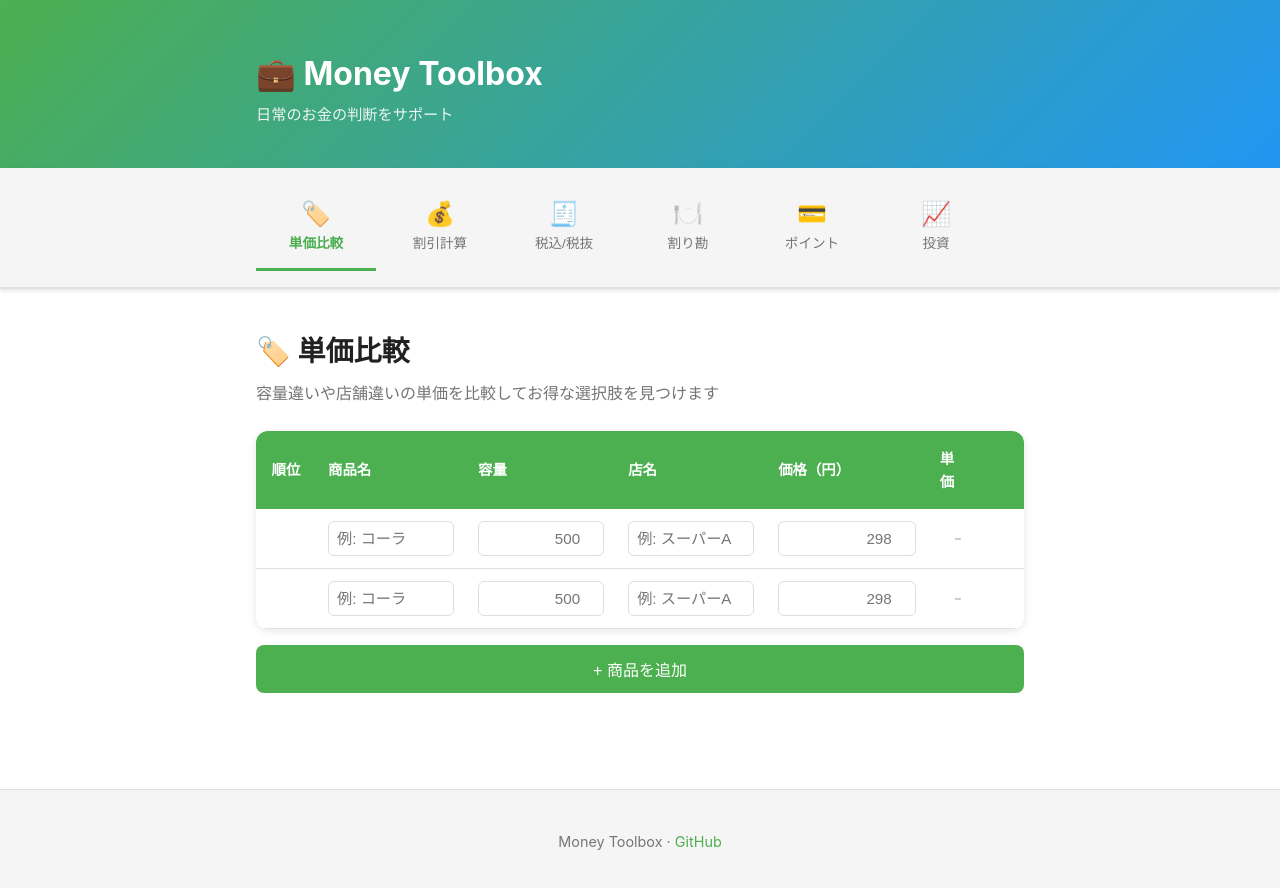
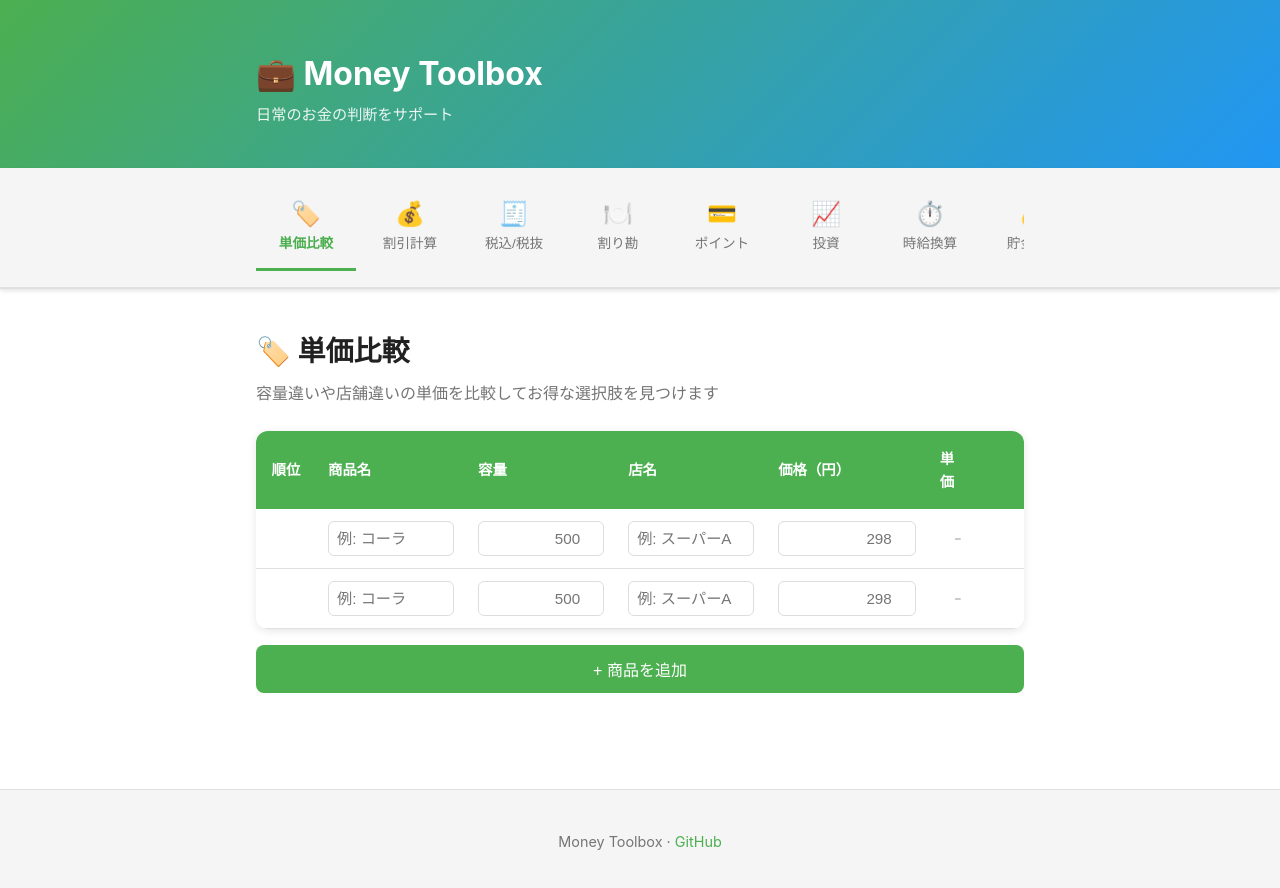
Before and after one commit to temeteke/money-toolbox, a Svelte app: page / in a window 1280 px wide. Shown: the top 888 px of the page. Built offline with nearby package versions, Linux system fonts and the light colour scheme.

Commit message:
Fix tab scrolling issue by removing flex: 1 from tabs
Change tab flex property from 'flex: 1' to 'flex: 0 0 auto' to prevent tabs from shrinking.
This allows proper horizontal scrolling when there are many tabs (13 total).
Users can now scroll to access all calculator features.

```diff
--- a/src/App.svelte
+++ b/src/App.svelte
@@ -149,8 +149,8 @@
   }
 
   .tab {
-    flex: 1;
-    min-width: 120px;
+    flex: 0 0 auto;
+    min-width: 100px;
     padding: 1rem 0.75rem;
     border: none;
     background: transparent;
```
